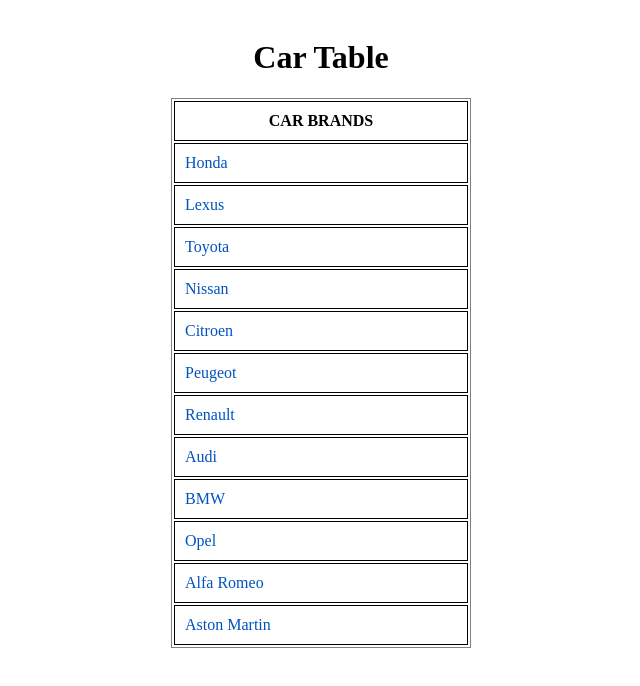
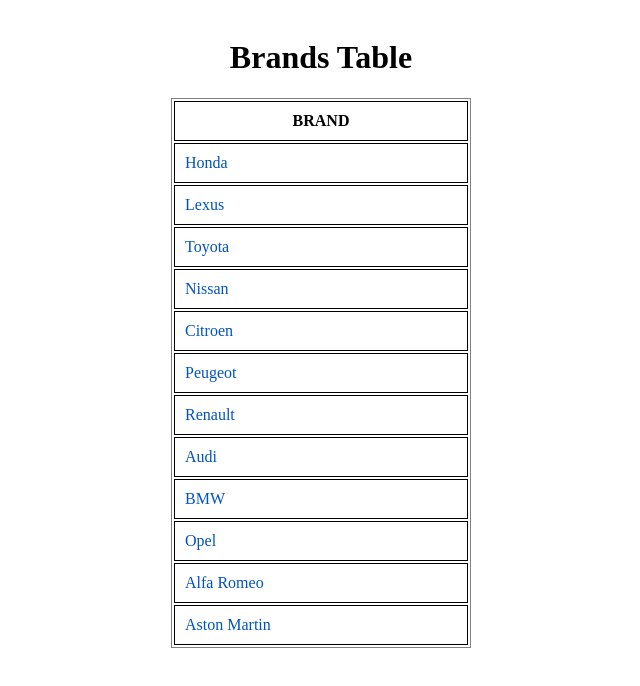
Before and after one commit to milancakic89/brand-car-assignment, an Angular app: page / in a window 1280 px wide. Shown: the top 686 px of the page, without its empty margins (319-959 px from the left). Built offline with nearby package versions, Linux system fonts and the light colour scheme.

Commit message:
Components renamed from car to brands

```diff
--- a/src/app/app.service.ts
+++ b/src/app/app.service.ts
@@ -1,27 +1,28 @@
-import  CarType  from './model/car.interface';
-import { Car } from './model/car.model';
+
+import  BrandType  from './model/brand.interface';
+import { Brand } from './model/brand.model';
 
 export class Service{
-    cars: CarType[] = [
-        new Car(0, 'Honda', 'Japan'),
-        new Car(1, 'Lexus', 'Japan'),
-        new Car(2, 'Toyota', 'Japan'),
-        new Car(3, 'Nissan', 'Japan'),
-        new Car(4, 'Citroen', 'France'),
-        new Car(5, 'Peugeot', 'France'),
-        new Car(6, 'Renault', 'Japan'),
-        new Car(7, 'Audi', 'Germany'),
-        new Car(8, 'BMW', 'Germany'),
-        new Car(9, 'Opel', 'Germany'),
-        new Car(10, 'Alfa Romeo', 'Italy'),
-        new Car(11, 'Aston Martin', 'United Kingdom')
+    brands: BrandType[] = [
+        new Brand(0, 'Honda', 'Japan'),
+        new Brand(1, 'Lexus', 'Japan'),
+        new Brand(2, 'Toyota', 'Japan'),
+        new Brand(3, 'Nissan', 'Japan'),
+        new Brand(4, 'Citroen', 'France'),
+        new Brand(5, 'Peugeot', 'France'),
+        new Brand(6, 'Renault', 'Japan'),
+        new Brand(7, 'Audi', 'Germany'),
+        new Brand(8, 'BMW', 'Germany'),
+        new Brand(9, 'Opel', 'Germany'),
+        new Brand(10, 'Alfa Romeo', 'Italy'),
+        new Brand(11, 'Aston Martin', 'United Kingdom')
     ];
 
-    getCars(){
+    getBrands(){
         //returning the copy of an array
-        return this.cars.slice();
+        return this.brands.slice();
     }
-    getSingleCar(id: number){
-        return this.cars[id];
+    getSingleBrand(id: number) {
+        return this.brands.filter(brand => brand.id === id);
     }
 }
--- a/src/app/car-details/car-details.component.html
+++ b/src/app/brand-details/brand-details.component.html
@@ -1,8 +1,8 @@
-<h1>Car details</h1>
+<h1>Brand details</h1>
 <div *ngIf="fetched" class="container">
     <table>
         <tr>
-            <th colspan="3">{{ car.name }}</th>
+            <th colspan="3">{{ brand.name }}</th>
         </tr>
         <tr>
             <th>ID</th>
@@ -10,9 +10,9 @@
             <th>COUNTRY</th>
         </tr>
         <tr>
-            <td>{{ car.id }}</td>
-            <td>{{ car.name }}</td>
-            <td>{{ car.country }}</td>
+            <td>{{ brand.id }}</td>
+            <td>{{ brand.name }}</td>
+            <td>{{ brand.country }}</td>
         </tr>
     </table>
     <a class="btn-back" [routerLink]="['']">Back</a>
--- a/src/app/car-details/car-details.component.ts
+++ b/src/app/brand-details/brand-details.component.ts
@@ -1,16 +1,16 @@
 import { Component, OnInit } from '@angular/core';
 import { ActivatedRoute } from '@angular/router';
-import   CarType  from '../model/car.interface';
+import   BrandType  from '../model/brand.interface';
 import { Service } from '../app.service';
 
 @Component({
-  selector: 'app-car-details',
-  templateUrl: './car-details.component.html',
-  styleUrls: ['./car-details.component.css']
+  selector: 'app-brand-details',
+  templateUrl: './brand-details.component.html',
+  styleUrls: ['./brand-details.component.css']
 })
-export class CarDetailsComponent implements OnInit {
+export class BrandDetailsComponent implements OnInit {
 
-  car: CarType = {};
+  brand: any;
   fetched: boolean = false;
   constructor(private route: ActivatedRoute,
               private service: Service) { }
@@ -18,7 +18,8 @@
   ngOnInit(): void {
     this.route.params.subscribe( params =>{
         const id = +params['id'];
-        this.car = this.service.getSingleCar(id);
+        this.brand = this.service.getSingleBrand(id);
+        console.log('Happens', this.brand)
         this.fetched = true;
     })
   }
--- /dev/null
+++ b/src/app/brands-table/brands-table.component.html
@@ -0,0 +1,11 @@
+<div>
+    <h1>Brands Table</h1>
+    <table>
+        <tr>
+            <th>Brand</th>
+        </tr>
+        <tr *ngFor="let brand of brands">
+            <td><a [routerLink]="['brand', brand.id]">{{brand.name}}</a></td>
+        </tr>
+    </table>
+</div>
--- /dev/null
+++ b/src/app/brands-table/brands-table.component.ts
@@ -0,0 +1,19 @@
+import { Component, OnInit } from '@angular/core';
+import { Service } from '../app.service';
+import BrandType from '../model/brand.interface';
+
+@Component({
+  selector: 'app-brands-table',
+  templateUrl: './brands-table.component.html',
+  styleUrls: ['./brands-table.component.css']
+})
+export class BrandsTableComponent implements OnInit {
+  brands: BrandType[] = [];
+
+  constructor(private service: Service) { }
+
+  ngOnInit(): void {
+    this.brands = this.service.getBrands();
+  }
+
+}
--- a/src/app/car-table/car-table.component.html
+++ /dev/null
@@ -1,11 +0,0 @@
-<div>
-    <h1>Car Table</h1>
-    <table>
-        <tr>
-            <th>Car Brands</th>
-        </tr>
-        <tr *ngFor="let car of cars">
-            <td><a [routerLink]="['brand', car.id]">{{car.name}}</a></td>
-        </tr>
-    </table>
-</div>
--- a/src/app/car-table/car-table.component.ts
+++ /dev/null
@@ -1,20 +0,0 @@
-import { Component, OnInit } from '@angular/core';
-import { Service } from '../app.service';
-import CarType from '../model/car.interface';
-
-@Component({
-  selector: 'app-car-table',
-  templateUrl: './car-table.component.html',
-  styleUrls: ['./car-table.component.css']
-})
-export class CarTableComponent implements OnInit {
-  cars: CarType[] = [];
-
-  constructor(private service: Service) { }
-
-  ngOnInit(): void {
-    this.cars = this.service.getCars();
-    console.log(this.cars)
-  }
-
-}
--- a/src/app/model/car.interface.ts
+++ b/src/app/model/brand.interface.ts
@@ -1,4 +1,4 @@
-export default interface CarType{
+export default interface BrandType{
     id?: number;
     name?: string;
     country?: string;
--- a/src/app/model/car.model.ts
+++ b/src/app/model/brand.model.ts
@@ -1,4 +1,4 @@
-export class Car{
+export class Brand{
     public id: number;
     public name: string;
     public country: string;
```
Also changed, not shown: src/app/app.module.ts (+6 -6 lines), src/app/brand-details/brand-details.component.css (renamed from src/app/car-details/car-details.component.css), src/app/brands-table/brands-table.component.css (renamed from src/app/car-table/car-table.component.css), 2 other files (tests, documents, lock files or other folders).
